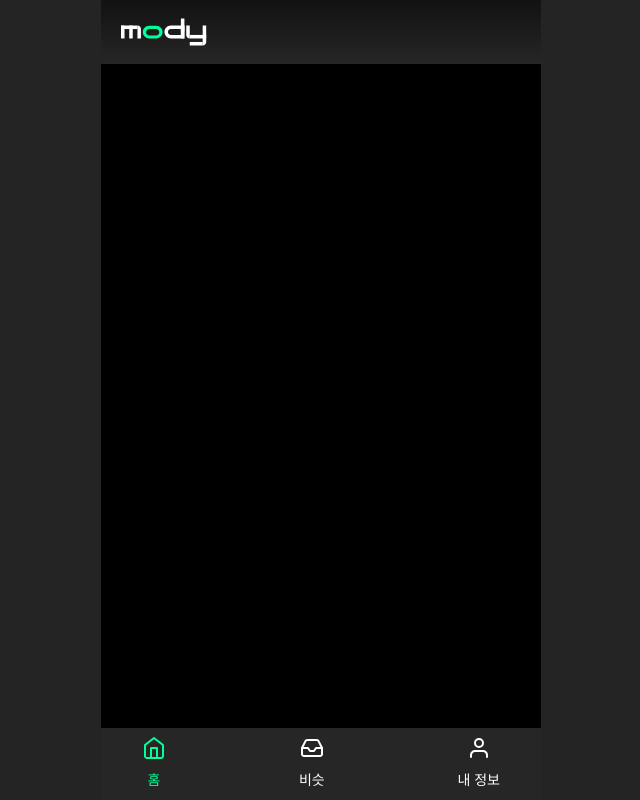
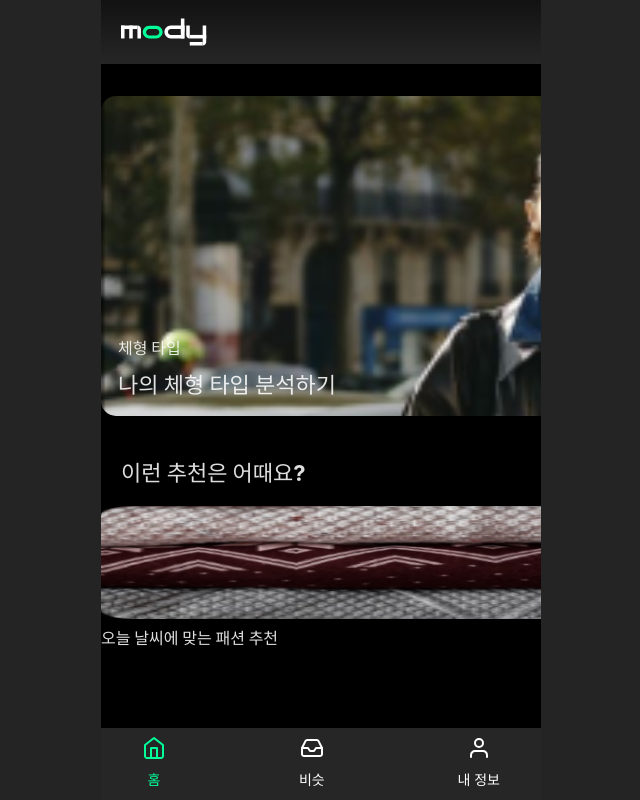
Before and after one commit to TeamMody/mody-front, a React (Vite) app: page / in a window 1280 px wide. Shown: the whole page, without its empty margins (319-959 px from the left). Built offline with nearby package versions, Linux system fonts and the light colour scheme.

Commit message:
:art: style: #17 Home 화면 UI 구현

```diff
--- a/src/pages/home/ui/HomePage.tsx
+++ b/src/pages/home/ui/HomePage.tsx
@@ -1,15 +1,140 @@
+import AppBar from '@shared/ui/AppBar.tsx';
+import logo from '@shared/assets/icon/ic-logo.svg';
+import { HeaderAction } from '@shared/types';
 import styled from 'styled-components';
-import AppBar from '../../../shared/ui/AppBar.tsx';
-import logo from '../../../shared/assets/icon/ic-logo.svg';
-import { HeaderAction } from '../../../shared/types';
+import Banner from '@home/components/Banner.tsx';
+import { useEffect, useRef, useState } from 'react';
+import SubBanner from '@home/components/SubBanner.tsx';
+import ImgSubBannerWeather from '@shared/assets/img/img-sub-banner-weather.png';
+import ImgSubBannerSituation from '@shared/assets/img/img-sub-banner-situation.png';
+import ImgBannerBodyType from '@shared/assets/img/img-banner-body-type.png';
+import ImgBannerStyle from '@shared/assets/img/img-banner-style.png';
+import ImgBannerItem from '@shared/assets/img/img-banner-item.png';
+
+const topBanner = [
+  {
+    id: 0,
+    type: '체형 타입',
+    title: '나의 체형 타입 분석하기',
+    imageUrl: ImgBannerBodyType,
+  },
+  {
+    id: 1,
+    type: '스타일 추천',
+    title: '취향과 개성에 맞춘 스타일',
+    imageUrl: ImgBannerStyle,
+  },
+  {
+    id: 2,
+    type: '패션 추천',
+    title: '체형과 취향을 반영한 패션',
+    imageUrl: ImgBannerItem,
+  },
+]
+
+const subBanner = [
+  {
+    id: 0,
+    title: '오늘 날씨에 맞는 패션 추천',
+    imageUrl: ImgSubBannerWeather,
+  },
+  {
+    id: 1,
+    title: '특정 상황에 어울리는 패션 추천',
+    imageUrl: ImgSubBannerSituation,
+  },
+  {
+    id: 2,
+    title: '일상에 꼭 맞는 패션 추천',
+  },
+]
 
 export const HomePage = () => {
   const leftHeaderAction: HeaderAction = { icon: logo, onClick: () => console.log('') };
+  const containerRef = useRef<HTMLDivElement>(null);
+  const [focusedId, setFocusedId] = useState(0);
+
+  useEffect(() => {
+    const container = containerRef.current;
+    if (!container) return;
+
+    const handleScroll = () => {
+      if (!container) return;
+
+      const containerCenter = container.scrollLeft + container.offsetWidth / 2; // 컨테이너 중심 위치
+
+      // 배너들의 offsetLeft 값을 비교하여 가장 가까운 배너를 찾음
+      let closestId = 0;
+      let closestDistance = Infinity;
+
+      Array.from(container.children).forEach((child, index) => {
+        const banner = child as HTMLElement;
+        const bannerCenter = banner.offsetLeft + banner.offsetWidth / 2; // 배너의 중심 위치
+        const distance = Math.abs(containerCenter - bannerCenter);
+
+        if (distance < closestDistance) {
+          closestId = topBanner[index].id;
+          closestDistance = distance;
+        }
+      });
+
+      setFocusedId(closestId); // 가장 가까운 배너의 ID를 포커스로 설정
+    };
+
+    container.addEventListener('scroll', handleScroll);
+    return () => container.removeEventListener('scroll', handleScroll);
+  }, []);
 
   return (
     <>
       <AppBar leftHeaderAction={leftHeaderAction} />
-      <button>안녕</button>
+      <MainBannersContainer ref={containerRef}>
+        {topBanner.map((banner) => (
+          <Banner
+            key={banner.id}
+            isFocused={focusedId === banner.id}
+            {...banner} />
+        ))}
+      </MainBannersContainer>
+      <SubContainer>
+        <SubBannerText>이런 추천은 어때요?</SubBannerText>
+        <SubBannerContainer>
+          {subBanner.map((banner) => (
+            <SubBanner key={banner.id} {...banner} />
+          ))}
+        </SubBannerContainer>
+      </SubContainer>
     </>
   );
 };
+
+const MainBannersContainer = styled.div`
+  display: flex;
+  align-items: center;
+  gap: 16px;
+  margin-top: 32px;
+  overflow-x: auto;
+  scroll-snap-type: x mandatory;
+  padding: 0 54px;
+`;
+
+const SubContainer = styled.div`
+  display: flex;
+  flex-direction: column;
+  gap: 16px;
+  margin-top: 40px;
+`;
+
+const SubBannerText = styled.p`
+  font: ${({ theme }) => theme.fonts.heading_bold_22px};
+  margin-left: 20px;
+`;
+
+const SubBannerContainer = styled.div`
+  display: flex;
+  flex-direction: row;
+  overflow-x: auto;
+  scroll-snap-type: x mandatory;
+  padding: 0 20px;
+  gap: 16px;
+`;
```
